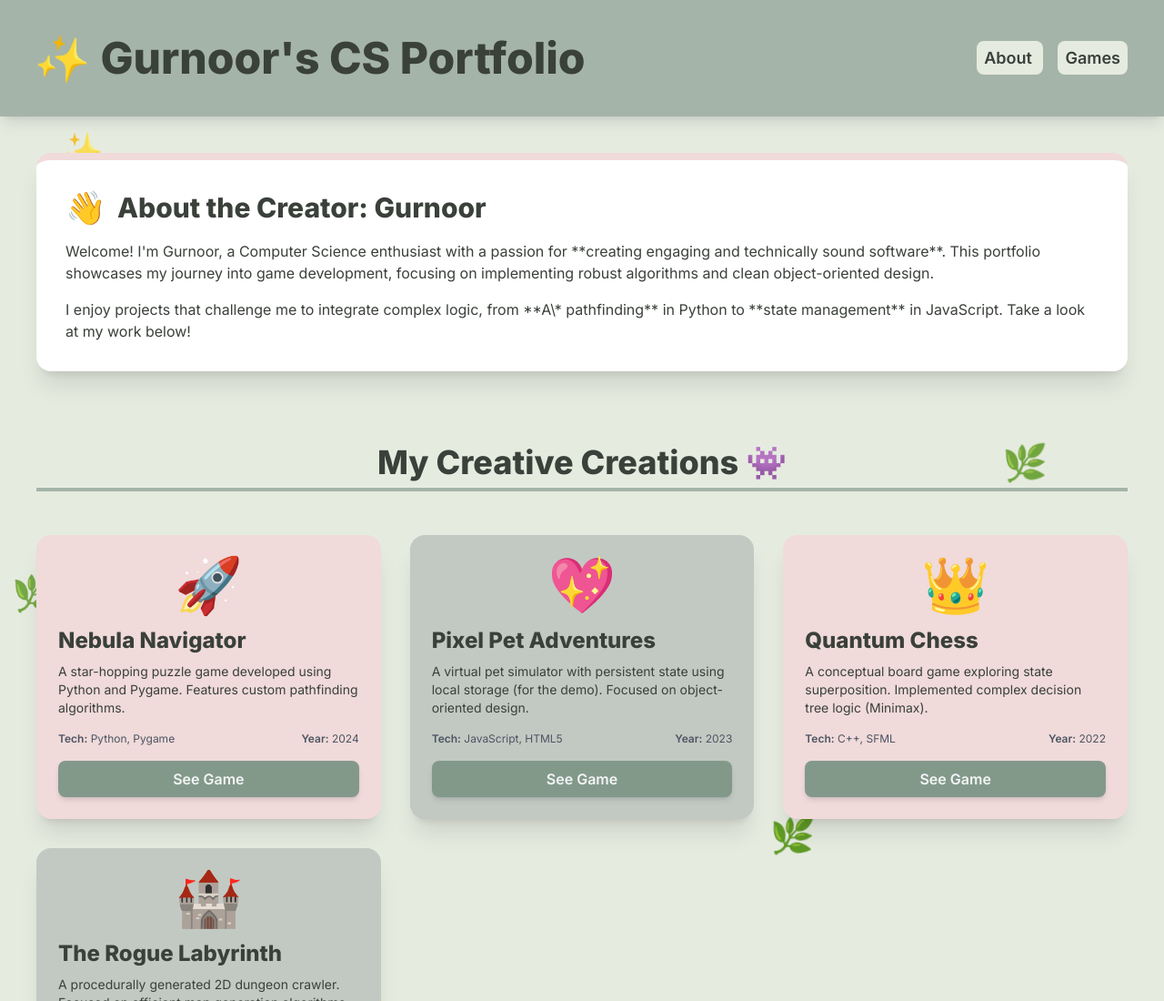
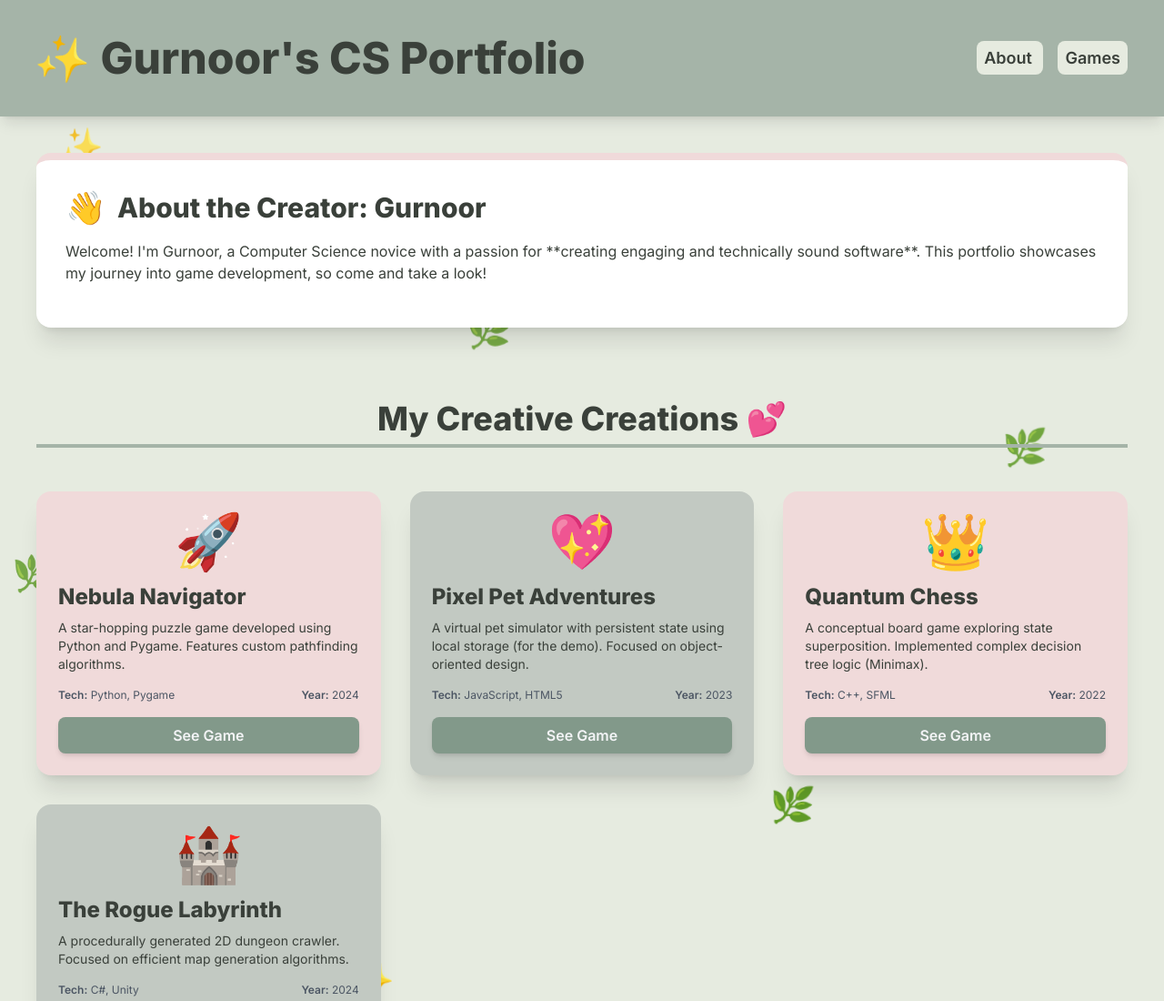
Before and after one commit to gkaur29-dev/Gurnoors-CS-Portfolio, a plain HTML site: page index.html in a window 1280 px wide. Shown: the top 1100 px of the page at 91% size. Drawn offline with nearby package versions, Linux system fonts and the light colour scheme.

Commit message:
Update index.html

```diff
--- a/index.html
+++ b/index.html
@@ -87,10 +87,9 @@
                 <span class="text-4xl mr-3">👋</span> About the Creator: Gurnoor
             </h2>
             <p class="text-[#3A403A] mb-4">
-                Welcome! I'm Gurnoor, a Computer Science enthusiast with a passion for **creating engaging and technically sound software**. This portfolio showcases my journey into game development, focusing on implementing robust algorithms and clean object-oriented design.
-            </p>
+                Welcome! I'm Gurnoor, a Computer Science novice with a passion for **creating engaging and technically sound software**. This portfolio showcases my journey into game development, so come and take a look!
             <p class="text-[#3A403A]">
-                I enjoy projects that challenge me to integrate complex logic, from **A\* pathfinding** in Python to **state management** in JavaScript. Take a look at my work below!
+
             </p>
         </div>
     </section>
@@ -98,7 +97,7 @@
     <!-- Main Content: Game Grid -->
     <main class="max-w-7xl mx-auto p-6 md:p-10 relative z-10">
         <h2 id="games" class="text-4xl font-bold text-center mb-12 text-[#3A403A] border-b-4 border-[#A5B4A8] pb-2">
-            My Creative Creations 👾
+            My Creative Creations 💕
         </h2>
 
         <div class="grid grid-cols-1 md:grid-cols-2 lg:grid-cols-3 gap-8">
@@ -115,7 +114,7 @@
                     <span><span class="font-semibold">Year:</span> 2024</span>
                 </div>
                 <!-- UNIQUE LINK 1 -->
-                <a href="nebula_navigator_detail.html?game=Nebula+Navigator"
+                <a href="nebula_navigator_detail.html?game=Avatar+Bop+It"
                     class="mt-4 w-full block text-center py-2 bg-[#82998A] text-gray-100 font-semibold rounded-lg shadow-md hover:bg-[#6c8273] transition transform hover:scale-[1.02]">
                     See Game
                 </a>
```
